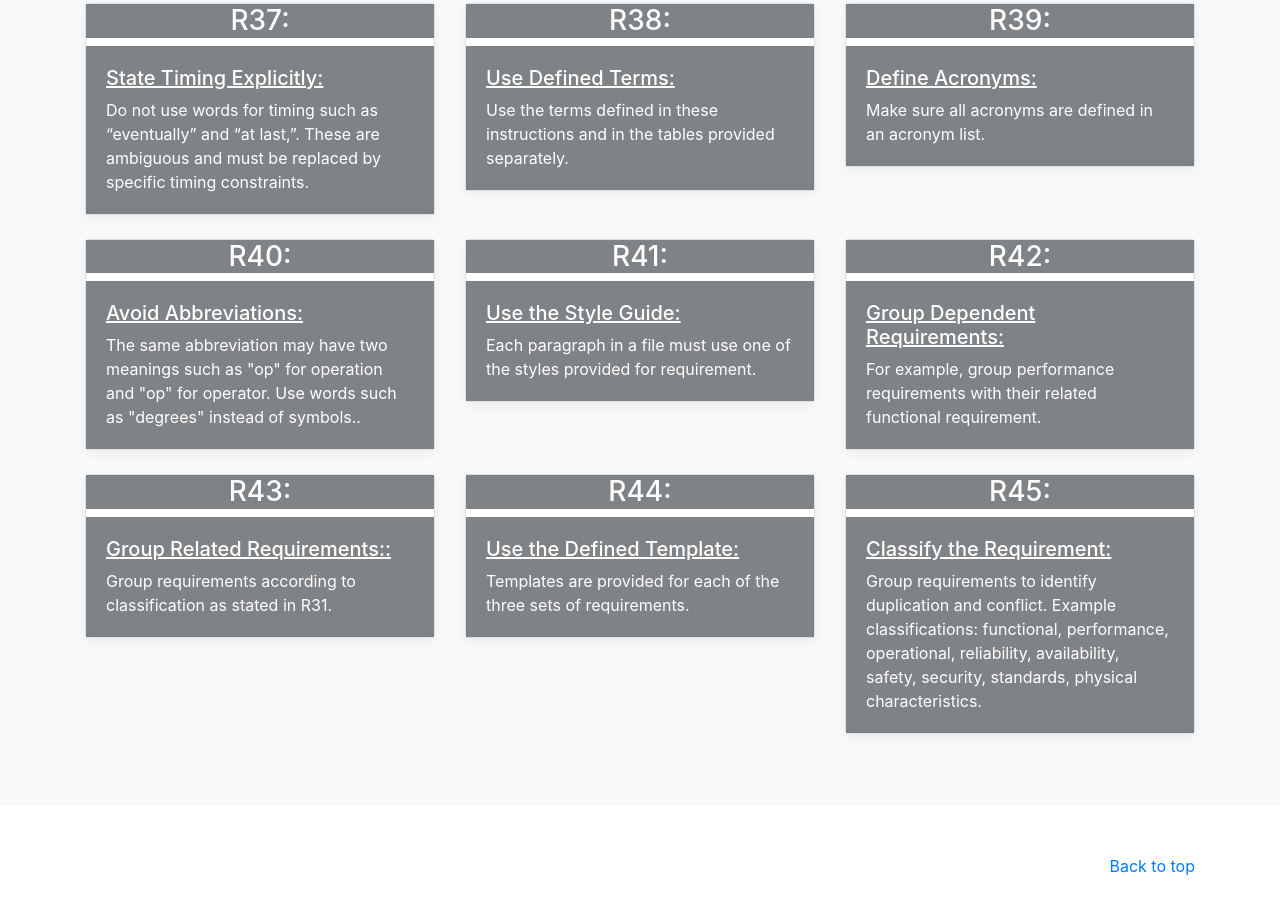
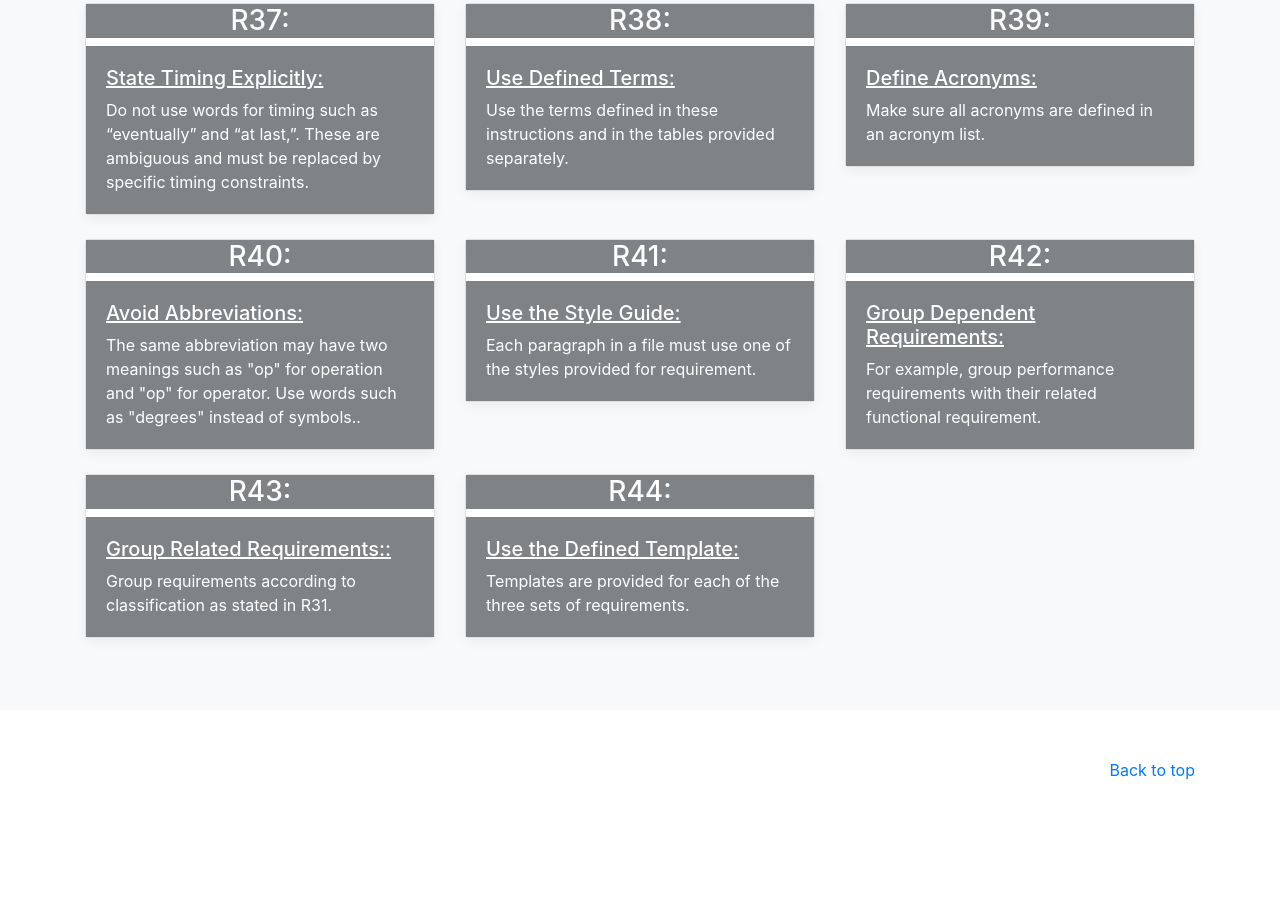
Before and after one commit to TRequire/TRequire.github.io, a plain HTML site: page rules.html in a window 1280 px wide. Shown: the part 4336-5238 px from the top of the page. After the commit the page ends 5142 px from the top, so only its background shows below. Drawn offline with nearby package versions, Linux system fonts and the light colour scheme.

Commit message:
Update rules.html
delate 45

```diff
--- a/rules.html
+++ b/rules.html
@@ -564,18 +564,7 @@ related functional requirement.</p>
                 </div>
               </div>
             </div>
-             <div class="col-md-4">
-              <div class="card mb-4 box-shadow">
-                <h3 class="myFcolor">R45:</h3>
-                <div class="card-body myScolor">
-                  <h5> <u>Classify the Requirement:</u></h5>
-                  <p class="card-text">Group requirements to identify duplication and conflict. Example
-classifications: functional, performance, operational, reliability, availability, safety, security, standards,
-physical characteristics.</p>
 
-                </div>
-              </div>
-            </div>
 
 
 
```
